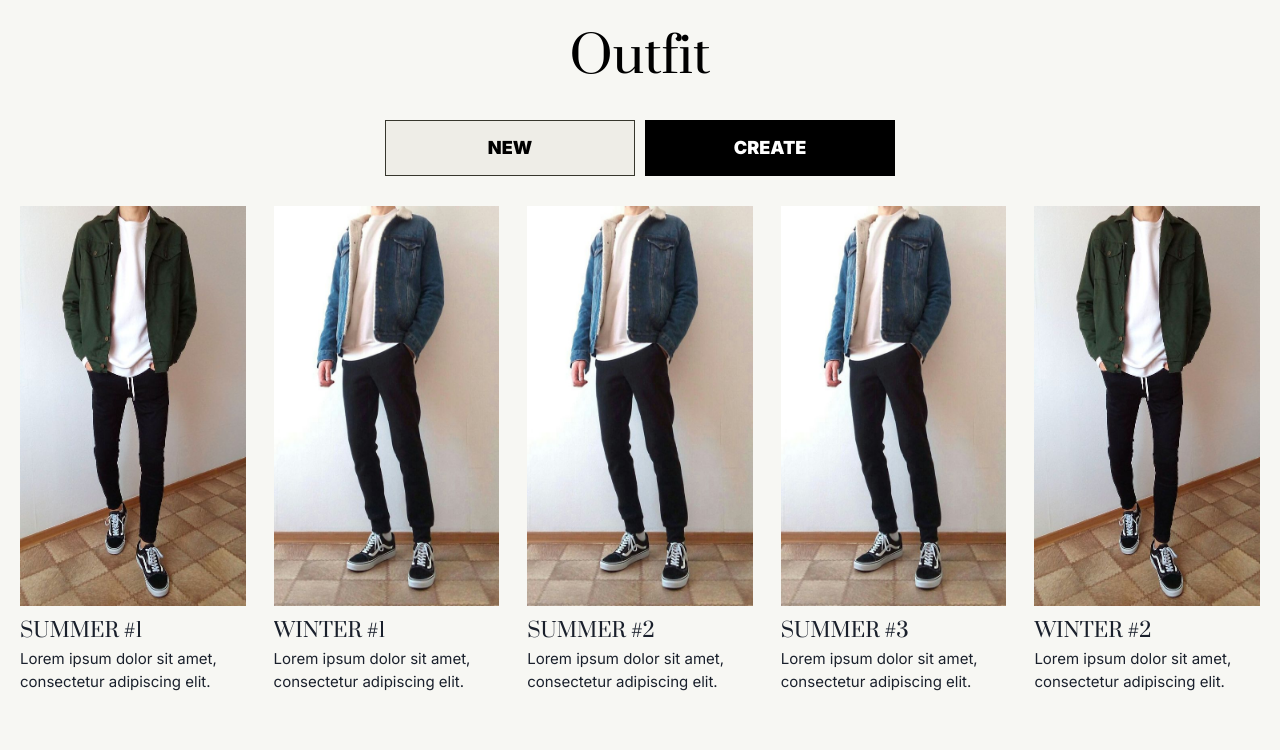
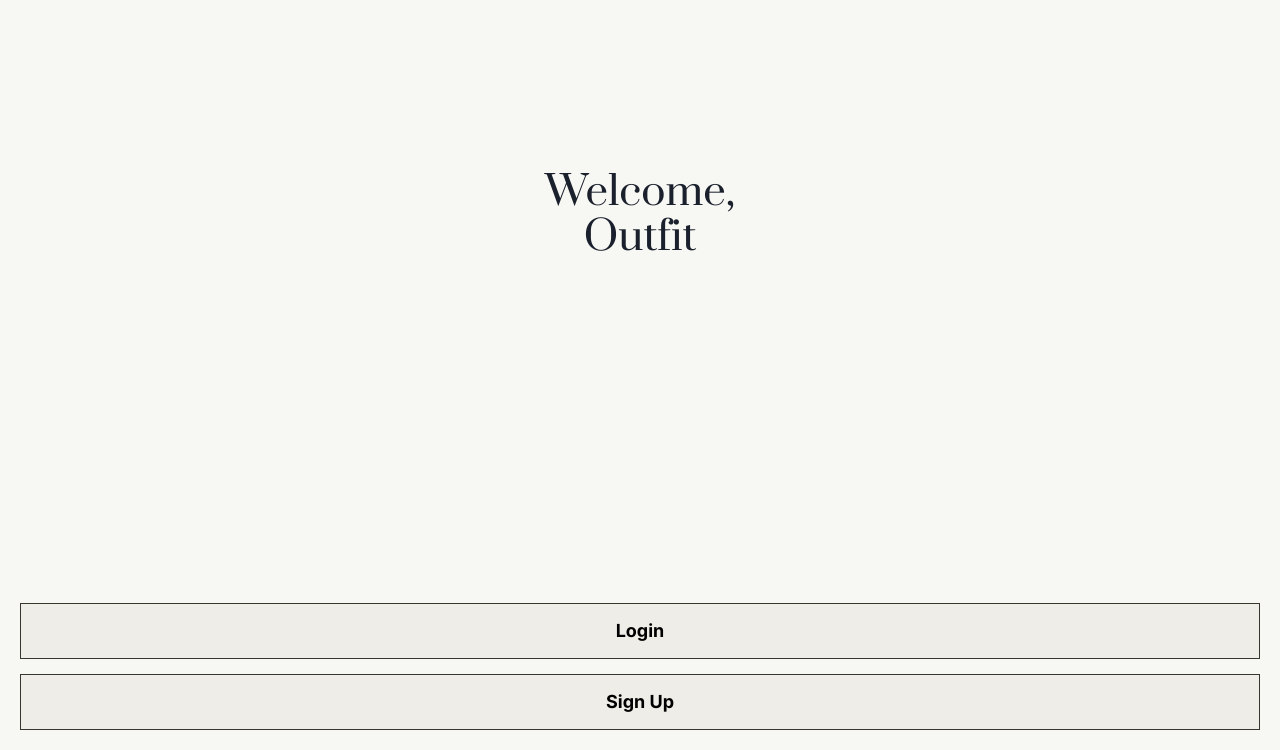
Before and after one commit to henriquehermes/outfit-nextjs, a Next.js app: page / in a window 1280 px wide. Shown: the top 750 px of the page. Built offline with nearby package versions, Linux system fonts and the light colour scheme.

Commit message:
feat: welcome page

```diff
--- a/src/pages/index.tsx
+++ b/src/pages/index.tsx
@@ -1,9 +1,10 @@
 import type { NextPage } from "next";
 
 import HomeScreen from "../screens/Home";
+import Welcome from "../screens/Welcome";
 
 const Home: NextPage = () => {
-    return <HomeScreen />;
+    return <Welcome />;
 };
 
 export default Home;
--- a/src/routes/interface.ts
+++ b/src/routes/interface.ts
@@ -1,9 +1,10 @@
 export enum routes {
     HOME = "/",
     NEW = "/new",
-    NEW_ITEM = "/new-item",
     CREATE = "/create",
-    CREATE_OUTFIT = "/create-outfit",
+    LOGIN = "/login",
+    SIGN_UP = "/signup",
+    VIEW = "/view",
 }
 export type RouteParams = {};
 
--- a/src/screens/Welcome/index.tsx
+++ b/src/screens/Welcome/index.tsx
@@ -1,10 +1,43 @@
+import { Button, Text } from "@chakra-ui/react";
+import { useRouter } from "next/router";
 import { FC } from "react";
 import { ContainerCustom } from "../../components/Container";
+import { routes } from "../../routes";
 
 const WelcomePage: FC = () => {
+    const router = useRouter();
+
     return (
         <ContainerCustom>
-            <div></div>
+            <Text
+                my="40px"
+                fontSize="40px"
+                lineHeight="45px"
+                textAlign="center"
+                fontFamily="Prata"
+                marginTop="150px"
+            >
+                Welcome,
+                <br />
+                Outfit
+            </Text>
+
+            <Button
+                onClick={() => router.push(routes.LOGIN)}
+                marginTop="auto"
+                variant="outline"
+            >
+                <Text>Login</Text>
+            </Button>
+
+            <Button
+                onClick={() => router.push(routes.SIGN_UP)}
+                marginBottom="50px"
+                variant="outline"
+                marginTop="15px"
+            >
+                <Text>Sign Up</Text>
+            </Button>
         </ContainerCustom>
     );
 };
```
Also changed, not shown: src/screens/New/SelectImage.tsx (+37 -3 lines).
